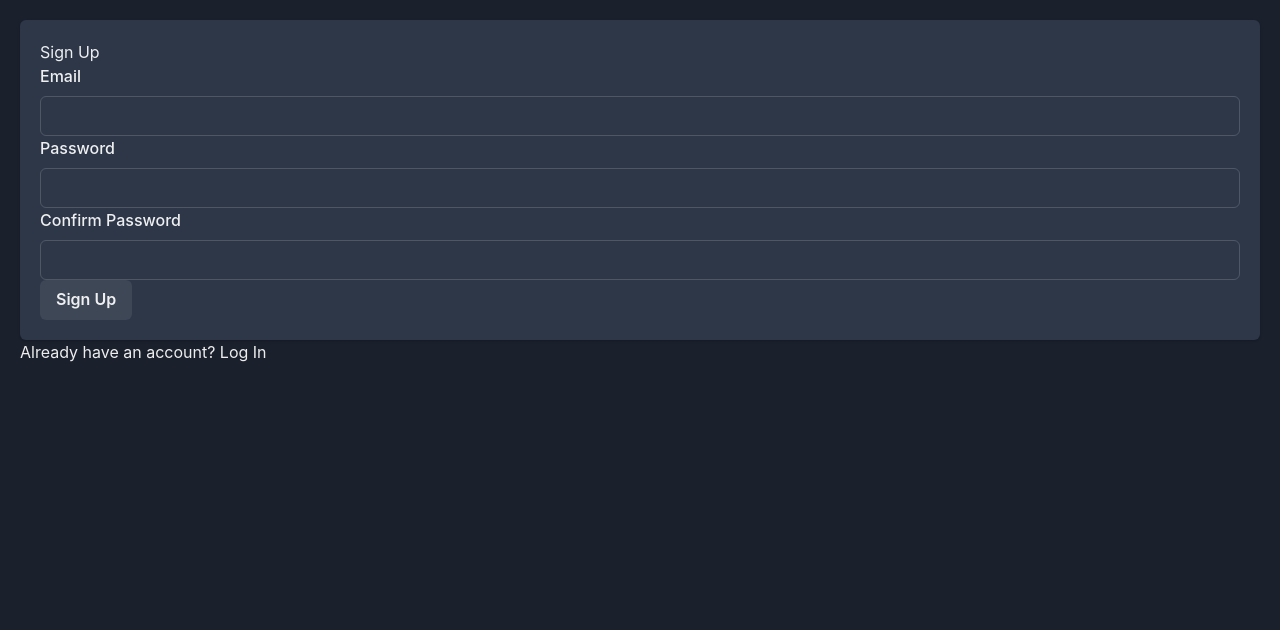
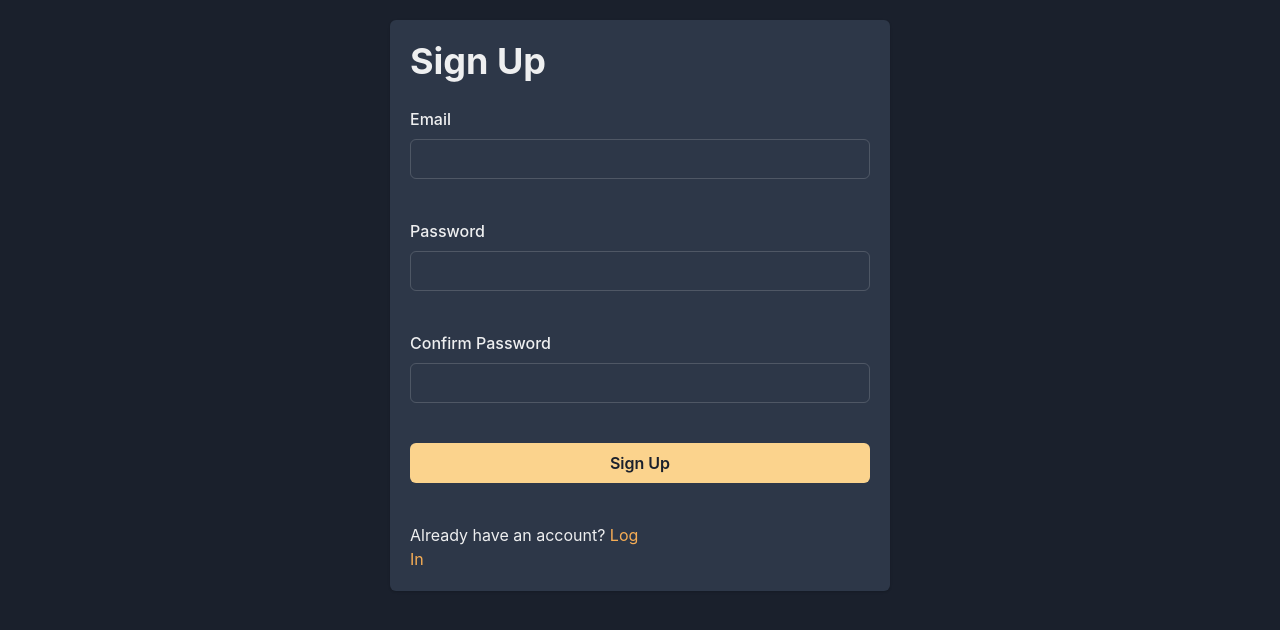
Before and after one commit to steveLeVesconte/auth-react, a React (Vite) app: page /auth/signup in a window 1280 px wide. Shown: the top 630 px of the page. Built offline with nearby package versions, Linux system fonts and the light colour scheme; no server answers.

Commit message:
Create Match improved UI

```diff
--- a/src/components/App.tsx
+++ b/src/components/App.tsx
@@ -1,4 +1,4 @@
-import Signup from "../pages/Signup";
+
 import { AuthProvider } from "../contexts/AuthContext";
 import { BrowserRouter as Router, Route, Routes } from "react-router-dom";
 import Dashboard from "../pages/Dashboard";
@@ -14,6 +14,7 @@ import MatchList from "./MatchList";
 import MainLayout from "../layouts/MainLayout";
 import AuthLayout from "../layouts/AuthLayout";
 import GameLayout from "../layouts/GameLayout";
+import SignUp from "../pages/Signup";
 
 function App() {
   return (
@@ -35,7 +36,7 @@ function App() {
                 </Route>
               </Route>
               <Route element={<AuthLayout />} path="/auth">
-                <Route path="signup" element={<Signup />} />
+                <Route path="signup" element={<SignUp />} />
                 <Route path="login" element={<Login />} />
                 <Route path="forgot-password" element={<ForgotPassword />} />
               </Route>
--- a/src/components/PlayerSelectList.tsx
+++ b/src/components/PlayerSelectList.tsx
@@ -19,7 +19,7 @@ export default function PlayerList() {
   return (
     <>
       {players.map((player) => (
-        <option value={player.id + "_" + player.name}>{player.name}</option>
+        <option key={player.id + "_" + player.name} value={player.id + "_" + player.name}>{player.name}</option>
       ))}
     </>
   );
--- a/src/firestore.ts
+++ b/src/firestore.ts
@@ -111,7 +111,6 @@ export async function getPlayersAll() {
     for (const documentSnapshot of querySnapshot.docs) {
         const player: Player = documentSnapshot.data() as Player;
         player.id = documentSnapshot.id;
-        console.log('player#######', player);
         await players.push({
             ...(player)
         })
--- a/src/layouts/AuthLayout.tsx
+++ b/src/layouts/AuthLayout.tsx
@@ -1,5 +1,6 @@
 import { Box } from '@chakra-ui/react'
 import { Outlet } from 'react-router-dom'
+import "../pages/pages.css";
 
 const AuthLayout = () => {
   return (<>
--- a/src/pages/LoginCard.tsx
+++ b/src/pages/LoginCard.tsx
@@ -1,4 +1,4 @@
-import { useRef, useState } from "react";
+import {  useState } from "react";
 import { useAuth } from "../contexts/AuthContext";
 import { Link as ReactRouterLink, useNavigate } from "react-router-dom";
 import {
@@ -23,8 +23,8 @@ interface FormData {
 }
 
 const LoginCard = () => {
-  const emailRef = useRef<HTMLInputElement>(null);
-  const passwordRef = useRef<HTMLInputElement>(null);
+ /*  const emailRef = useRef<HTMLInputElement>(null);
+  const passwordRef = useRef<HTMLInputElement>(null); */
   const { login, currentUser } = useAuth(); //from AuthContext
   const [error, setError] = useState("");
   const navigate = useNavigate();
@@ -42,9 +42,7 @@ const LoginCard = () => {
       navigate("/");
     } catch {
       console.log(
-        "in hanld submit error!!!!!!!!!!!!!!!: ",
-        emailRef.current?.value,
-        passwordRef.current?.value
+        "in hanld submit error!!!!!!!!!!!!!!!: "
       );
 
       setError("Failed to log in");
@@ -56,7 +54,7 @@ const LoginCard = () => {
       <Card marginLeft="auto" marginRight="auto">
         <CardBody>
           <Heading marginBottom={6}>Login</Heading>
-          <div>{currentUser?.email}</div>
+          {/* <div>{currentUser?.email}</div> */}
           {/*  currentUser starts as undefined and is then set. */}
           {error && <Alert status="error">{error}</Alert>}
           <form onSubmit={handleSubmit((data) => handleFormSubmit(data))}>
--- a/src/pages/Signup.tsx
+++ b/src/pages/Signup.tsx
@@ -1,45 +1,48 @@
-import { useRef, useState } from "react";
+import { useState } from "react";
 import { useAuth } from "../contexts/AuthContext";
-import { Link, useNavigate } from "react-router-dom";
+import { Link as ReactRouterLink, useNavigate } from "react-router-dom";
 import {
   Alert,
   Button,
   Card,
   CardBody,
   FormControl,
+  FormErrorMessage,
   FormLabel,
   Input,
+  SimpleGrid,
+  Link as ChakraLink,
+  Heading,
 } from "@chakra-ui/react";
+import { useForm } from "react-hook-form";
 
-const Signup = () => {
-  const emailRef = useRef<HTMLInputElement>(null);
-  const passwordRef = useRef<HTMLInputElement>(null);
-  const confirmRef = useRef<HTMLInputElement>(null);
-  const { signup, currentUser } = useAuth(); //from AuthContext
+interface FormData {
+  email: string;
+  password: string;
+  confirmPassword: string;
+}
+
+const SignUp = () => {
+  const { signup } = useAuth(); //from AuthContext
   const [error, setError] = useState("");
   const [loading, setLoading] = useState(false);
   const navigate = useNavigate();
+  const {
+    handleSubmit,
+    register,
+    watch,
+    formState: { errors, isSubmitting, isValid },
+  } = useForm<FormData>();
+  const pwd = watch("password");
 
-  async function handleSubmit(e: { preventDefault: () => void }) {
-    e.preventDefault();
-
-    if (passwordRef.current?.value !== confirmRef.current?.value) {
-      return setError("Passwords do not match");
-    }
-    console.log(
-      "got match",
-      passwordRef.current?.value,
-      emailRef.current?.value
-    );
+  async function handleFormSubmit(values: FormData) {
+    setError("");
     try {
       setError("");
       setLoading(true);
-      const data = await signup(
-        emailRef.current?.value,
-        passwordRef.current?.value
-      );
+      const data: FormData = await signup(values.email, values.password);
       console.log("data: ", data);
-      console.log("newUserId: ", data.user.uid);
+
       navigate("/");
     } catch (error) {
       console.log("error: ", error);
@@ -50,36 +53,84 @@ const Signup = () => {
 
   return (
     <>
-      <Card>
+      <Card className="sign-up-card">
         <CardBody>
-          <h2 className="text-center mb-4">Sign Up</h2>
-          <div>{currentUser?.email}</div>
-          {/*  currentUser starts as undefined and is then set. */}
-          {error && <Alert variant="danger">{error}</Alert>}
-          <form onSubmit={handleSubmit}>
-            <FormControl id="emial">
+          <Heading marginBottom={6}>Sign Up</Heading>
+          {error && <Alert status="error">{error}xx</Alert>}
+          <form
+            onSubmit={handleSubmit((data) => handleFormSubmit(data))}
+            onChange={() => {
+              setError("");
+            }}
+          >
+            <SimpleGrid columns={1} spacing={10}>
+              <FormControl id="emial" isInvalid={!!errors?.email}>
                 <FormLabel>Email</FormLabel>
-              <Input type="email" ref={emailRef} required></Input>
+                <Input
+                  type="email"
+                  {...register("email", {
+                    required: "Email is required.",
+                  })}
+                ></Input>
+                <FormErrorMessage>
+                  {errors.email && errors.email.message}
+                </FormErrorMessage>
               </FormControl>
-            <FormControl id="password">
+              <FormControl id="password" isInvalid={!!errors?.password}>
                 <FormLabel>Password</FormLabel>
-              <Input type="password" ref={passwordRef} required></Input>
+                <Input
+                  {...register("password", {
+                    required: "Password is required.",
+                  })}
+                  type="password"
+                ></Input>
+                <FormErrorMessage>
+                  {errors.password && errors.password.message}
+                </FormErrorMessage>
               </FormControl>
-            <FormControl id="password-confirm">
+              <FormControl
+                id="password-confirm"
+                isInvalid={!!errors?.confirmPassword}
+              >
                 <FormLabel>Confirm Password</FormLabel>
-              <Input type="password" ref={confirmRef} required></Input>
+                <Input
+                  {...register("confirmPassword", {
+                    required: "Confirm Password is required.",
+                    validate: (value) =>
+                      value === pwd || "The passwords do not match",
+                  })}
+                  type="password"
+                ></Input>
+                <FormErrorMessage>
+                  {errors.confirmPassword && errors.confirmPassword.message}
+                </FormErrorMessage>
               </FormControl>
-            <Button disabled={loading} className="w-100 mt-4" type="submit">
+              <Button
+                isLoading={isSubmitting}
+                disabled={!isValid}
+                type="submit"
+                colorScheme="orange"
+              >
                 Sign Up
               </Button>
+              <SimpleGrid templateColumns="50% 50%">
+                <div>
+                  Already have an account?{" "}
+                  <ChakraLink
+                    color="orange.300"
+                    as={ReactRouterLink}
+                    to="/auth/login"
+                  >
+                    Log In
+                  </ChakraLink>
+                </div>
+              </SimpleGrid>
+            </SimpleGrid>
           </form>
         </CardBody>
       </Card>
-      <div className="w-100 text-center mt-2">
-        Already have an account? <Link to="/auth/login">Log In</Link>
-      </div>
     </>
   );
 };
 
-export default Signup;
+export default SignUp;
--- a/src/pages/pages.css
+++ b/src/pages/pages.css
@@ -32,6 +32,11 @@
     }
 
 
+    .sign-up-card{
+        max-width: 500px;
+        margin: 0 auto;
+    }
+
 @media (min-width: 1000px){
 .landing-grid{
     gap: 2.5rem;
```
Lines whose indentation alone changed are shown as unchanged.
